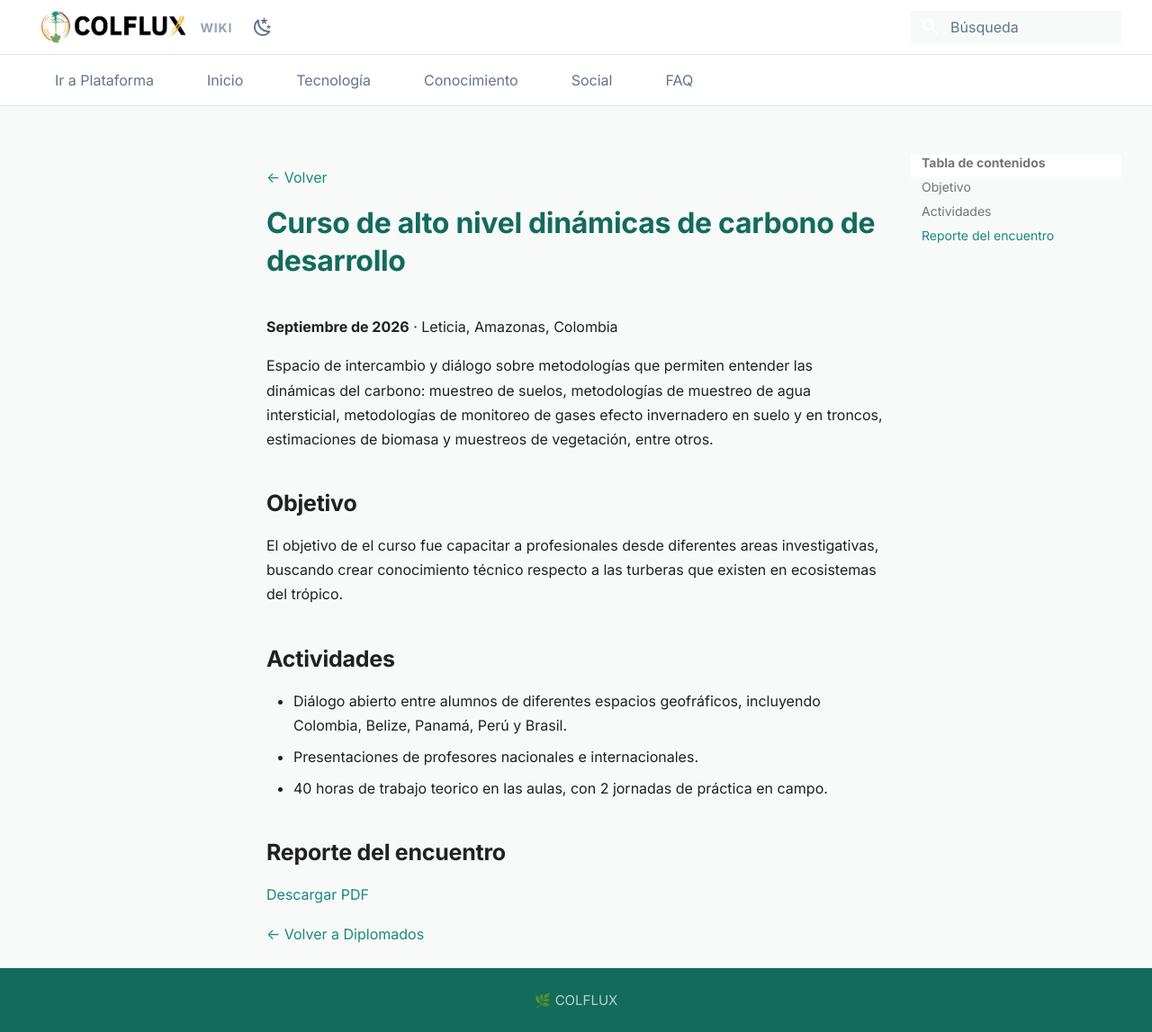
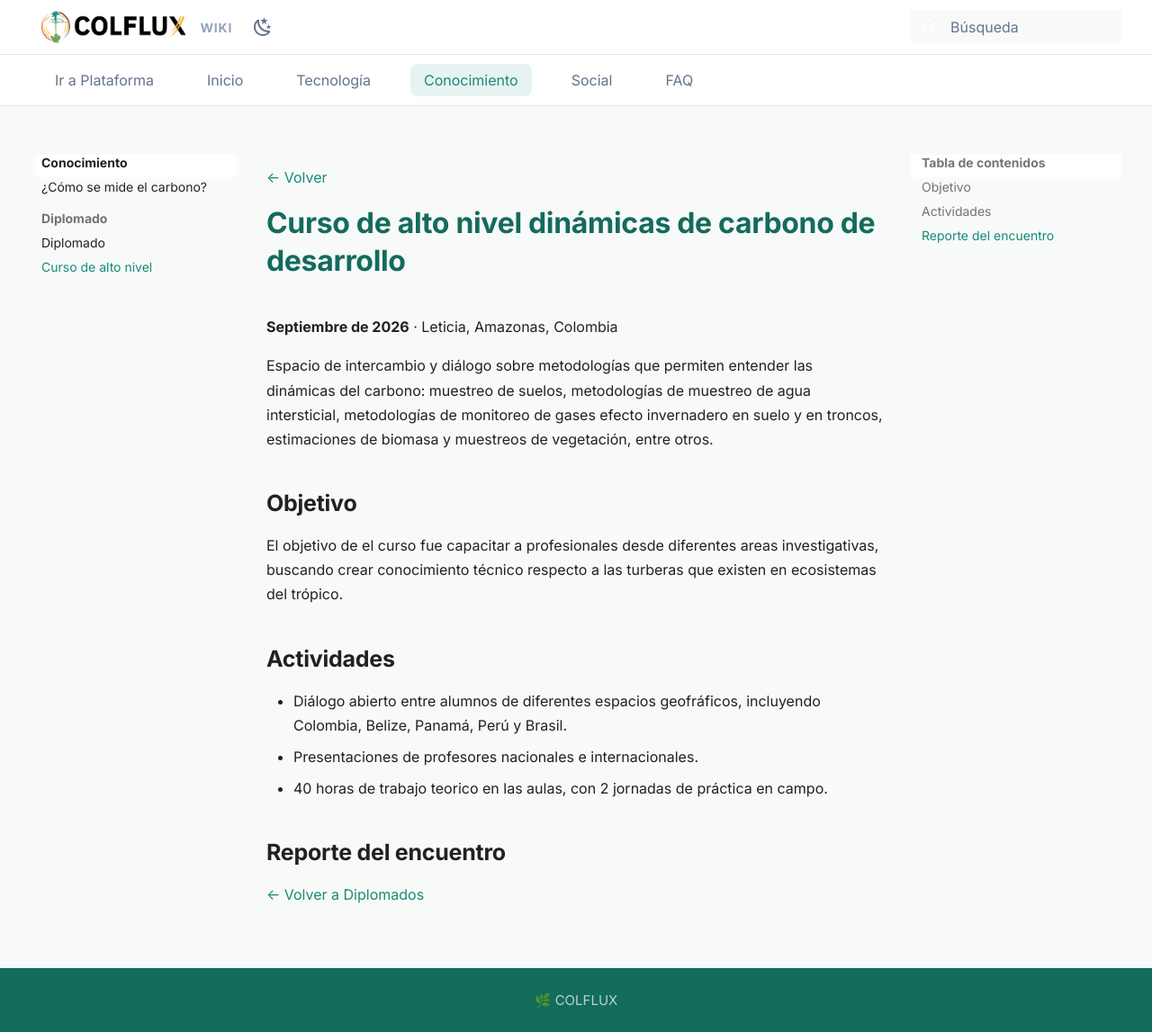
Before and after one commit to colflux/context, an MkDocs documentation site: the page built from docs/conocimiento/Diplo_Ejecutado/Alto_Nivel.md, in a window 1280 px wide and 1147 px high. Shown: the whole window at 90% size. Built offline with MkDocs 1.6.1 and Material for MkDocs 9.7.7, drawn with Linux system fonts in a browser that asks for light colours.

Commit message:
La nueva seccion de diplomado fue corregida

```diff
--- a/docs/conocimiento/Diplo_Ejecutado/Alto_Nivel.md
+++ b/docs/conocimiento/Diplo_Ejecutado/Alto_Nivel.md
@@ -20,7 +20,7 @@ El objetivo de el curso fue capacitar a profesionales desde diferentes areas inv
 
 ## Reporte del encuentro
 
-[Descargar PDF](/assets/pdf/enfoques-diferenciales.pdf)
+<!-- [///]<>%[Descargar PDF](/assets/pdf/enfoques-diferenciales.pdf) -->
 
 
 [← Volver a Diplomados](../diplomado.md)
--- a/mkdocs.yml
+++ b/mkdocs.yml
@@ -63,7 +63,9 @@ nav:
   - Conocimiento:
       - conocimiento/index.md
       - conocimiento/como-se-mide-el-carbono.md
-      - Diplomado: conocimiento/diplomado.md
+      - Diplomado:
+          - conocimiento/diplomado.md
+          - Curso de alto nivel: conocimiento/Diplo_Ejecutado/Alto_Nivel.md
   - Social:
       - social/index.md
       - Encuentros: social/encuentros.md
```
